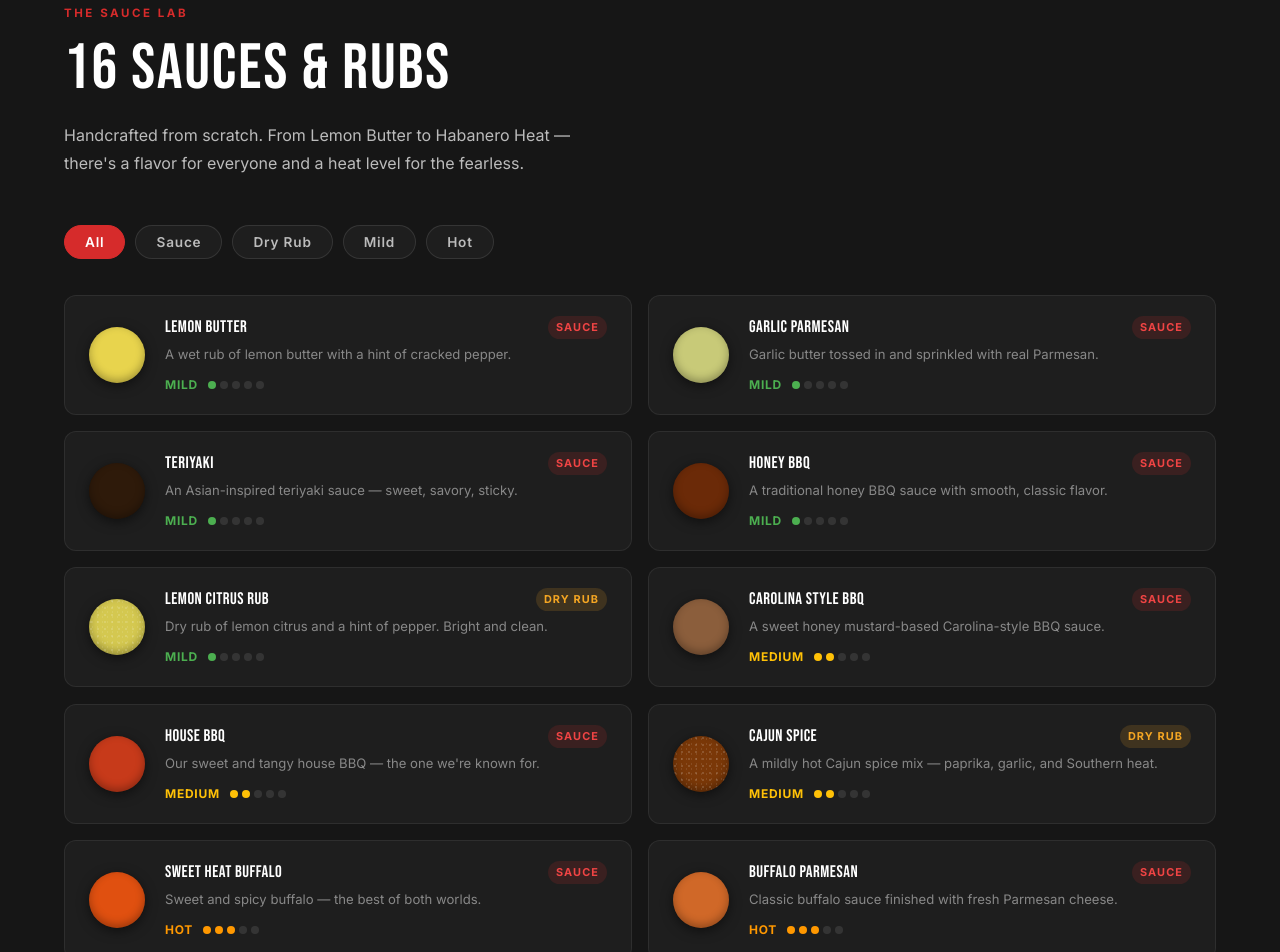
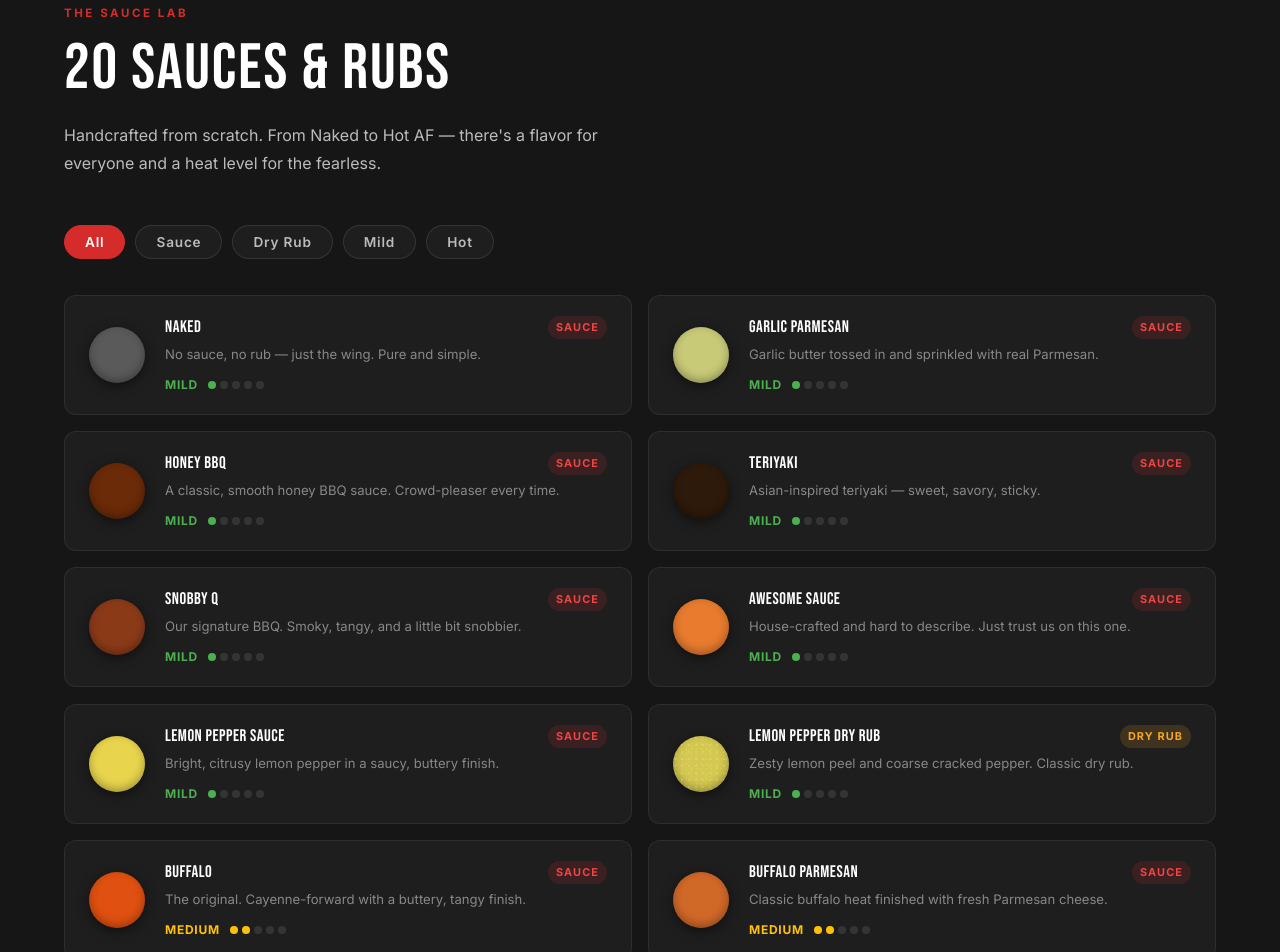
Before and after one commit to DeWittSolutionsLLC/WingSnobMock, a React (Vite) app: page /menu in a window 1280 px wide. Shown: the part 1440-2392 px from the top of the page. Built offline with nearby package versions, Linux system fonts and the light colour scheme.

Commit message:
updated Sauces

```diff
--- a/src/data/sauces.js
+++ b/src/data/sauces.js
@@ -1,20 +1,33 @@
 export const SAUCES = [
-  { id: 1,  name: 'Lemon Butter',        color: '#E8D44D', heat: 0, type: 'sauce', desc: 'A wet rub of lemon butter with a hint of cracked pepper.' },
-  { id: 2,  name: 'Garlic Parmesan',     color: '#C8CA78', heat: 0, type: 'sauce', desc: 'Garlic butter tossed in and sprinkled with real Parmesan.' },
-  { id: 3,  name: 'Teriyaki',            color: '#2E1A0A', heat: 0, type: 'sauce', desc: 'An Asian-inspired teriyaki sauce — sweet, savory, sticky.' },
-  { id: 4,  name: 'Honey BBQ',           color: '#6B2A08', heat: 0, type: 'sauce', desc: 'A traditional honey BBQ sauce with smooth, classic flavor.' },
-  { id: 5,  name: 'Lemon Citrus Rub',    color: '#D4C850', heat: 0, type: 'dry',   desc: 'Dry rub of lemon citrus and a hint of pepper. Bright and clean.' },
-  { id: 6,  name: 'Carolina Style BBQ',  color: '#8B5E3C', heat: 1, type: 'sauce', desc: 'A sweet honey mustard-based Carolina-style BBQ sauce.' },
-  { id: 7,  name: 'House BBQ',           color: '#C73A1A', heat: 1, type: 'sauce', desc: 'Our sweet and tangy house BBQ — the one we\'re known for.' },
-  { id: 8,  name: 'Cajun Spice',         color: '#7A3808', heat: 1, type: 'dry',   desc: 'A mildly hot Cajun spice mix — paprika, garlic, and Southern heat.' },
-  { id: 9,  name: 'Sweet Heat Buffalo',  color: '#E05010', heat: 2, type: 'sauce', desc: 'Sweet and spicy buffalo — the best of both worlds.' },
-  { id: 10, name: 'Buffalo Parmesan',    color: '#D06828', heat: 2, type: 'sauce', desc: 'Classic buffalo sauce finished with fresh Parmesan cheese.' },
-  { id: 11, name: 'Lemon Pepper Buffalo',color: '#D4903A', heat: 2, type: 'sauce', desc: 'Our classic buffalo with a bright hit of lemon pepper.' },
-  { id: 12, name: 'Asian Sweet & Spicy', color: '#E8582A', heat: 2, type: 'sauce', desc: 'Our take on a sweet and spicy Asian-style sauce.' },
-  { id: 13, name: 'Jamaican Jerk',       color: '#C44A20', heat: 3, type: 'sauce', desc: 'Authentic Jamaican spice blend with real Scotch Bonnet heat.' },
-  { id: 14, name: 'Habanero Mango',      color: '#E84020', heat: 3, type: 'sauce', desc: 'Spicy habanero sauce with a hint of sweet mango to cool the burn.' },
-  { id: 15, name: 'Nashville Hot',       color: '#C44E10', heat: 3, type: 'sauce', desc: 'A complex blend of sweetness, tang, and serious Nashville spice.' },
-  { id: 16, name: 'Habanero Heat',       color: '#CC1A1A', heat: 4, type: 'sauce', desc: 'A straight habanero sauce. Hot AF — no apologies.' },
+  // ── No Heat ──
+  { id: 1,  name: 'Naked',                      color: '#5A5A5A', heat: 0, type: 'sauce', desc: 'No sauce, no rub — just the wing. Pure and simple.' },
+  { id: 2,  name: 'Garlic Parmesan',            color: '#C8CA78', heat: 0, type: 'sauce', desc: 'Garlic butter tossed in and sprinkled with real Parmesan.' },
+  { id: 3,  name: 'Honey BBQ',                  color: '#6B2A08', heat: 0, type: 'sauce', desc: 'A classic, smooth honey BBQ sauce. Crowd-pleaser every time.' },
+  { id: 4,  name: 'Teriyaki',                   color: '#2E1A0A', heat: 0, type: 'sauce', desc: 'Asian-inspired teriyaki — sweet, savory, sticky.' },
+  { id: 5,  name: 'Snobby Q',                   color: '#8B3A18', heat: 0, type: 'sauce', desc: 'Our signature BBQ. Smoky, tangy, and a little bit snobbier.' },
+  { id: 6,  name: 'Awesome Sauce',              color: '#E87B2E', heat: 0, type: 'sauce', desc: 'House-crafted and hard to describe. Just trust us on this one.' },
+  { id: 7,  name: 'Lemon Pepper Sauce',         color: '#E8D44D', heat: 0, type: 'sauce', desc: 'Bright, citrusy lemon pepper in a saucy, buttery finish.' },
+  { id: 8,  name: 'Lemon Pepper Dry Rub',       color: '#D4C850', heat: 0, type: 'dry',   desc: 'Zesty lemon peel and coarse cracked pepper. Classic dry rub.' },
+
+  // ── Medium ──
+  { id: 9,  name: 'Buffalo',                    color: '#E05010', heat: 1, type: 'sauce', desc: 'The original. Cayenne-forward with a buttery, tangy finish.' },
+  { id: 10, name: 'Buffalo Parmesan',           color: '#D06828', heat: 1, type: 'sauce', desc: 'Classic buffalo heat finished with fresh Parmesan cheese.' },
+  { id: 11, name: 'Buffalo Lemon Pepper',       color: '#D4903A', heat: 1, type: 'sauce', desc: 'Buffalo sauce brightened up with a hit of lemon pepper.' },
+
+  // ── Hot ──
+  { id: 12, name: 'Cajun Dry Rub',              color: '#7A3808', heat: 2, type: 'dry',   desc: 'Bold Southern spice blend — paprika, garlic, and real heat.' },
+  { id: 13, name: 'Hot Honey BBQ',              color: '#C87820', heat: 2, type: 'sauce', desc: 'Classic honey BBQ with a slow, building heat. Addictive.' },
+  { id: 14, name: 'Sweet Chili',                color: '#C84040', heat: 2, type: 'sauce', desc: 'Sweet meets heat in a sticky, vibrant chili glaze.' },
+  { id: 15, name: 'Smokey Apple Chipotle Rub',  color: '#7A5030', heat: 2, type: 'dry',   desc: 'Smoky chipotle with a hint of sweet apple. Bold dry rub.' },
+
+  // ── Extra Hot ──
+  { id: 16, name: 'Jamaican Jerk',              color: '#C44A20', heat: 3, type: 'sauce', desc: 'Authentic Jamaican spice blend with real Scotch Bonnet heat.' },
+  { id: 17, name: 'Mango Habanero',             color: '#E84020', heat: 3, type: 'sauce', desc: 'Spicy habanero with a hint of sweet mango to cool the burn.' },
+  { id: 18, name: 'Nashville Hot Dry Rub',      color: '#A03818', heat: 3, type: 'dry',   desc: 'Nashville-style cayenne dry rub. Sweet, tangy, serious heat.' },
+
+  // ── Danger Zone ──
+  { id: 19, name: 'Blazin Q',                   color: '#991010', heat: 4, type: 'sauce', desc: 'Our hottest BBQ. Sweet up front, then it punches you in the face.' },
+  { id: 20, name: 'Hot AF Sauce',               color: '#CC1A1A', heat: 4, type: 'sauce', desc: 'A straight habanero sauce. No gimmicks. Not for the weak.' },
 ]
 
 export const HEAT_LABELS = ['Mild', 'Medium', 'Hot', 'Extra Hot', 'Danger Zone']
--- a/src/pages/Home.jsx
+++ b/src/pages/Home.jsx
@@ -3,7 +3,8 @@ import { SAUCES, HEAT_LABELS, HEAT_COLORS } from '../data/sauces'
 import wingHeroImg from '../assets/WingSnobTraditional.webp'
 import './Home.css'
 
-const FEATURED_SAUCES = SAUCES.slice(0, 8)
+// Pick a representative spread across heat levels
+const FEATURED_SAUCES = [1, 2, 4, 5, 9, 13, 17, 20].map(id => SAUCES.find(s => s.id === id))
 
 export default function Home() {
   return (
@@ -19,7 +20,7 @@ export default function Home() {
               <span className="hero__title-accent">Better Wings.</span>
             </h1>
             <p className="hero__subtitle" data-animate="fade-up" data-delay="200">
-              16 handcrafted sauces & rubs. Made-to-order in 70+ locations across 9 states. One obsession: flavor.
+              20 sauces & rubs. Made-to-order in 70+ locations across 9 states. One obsession: flavor.
             </p>
             <div className="hero__actions" data-animate="fade-up" data-delay="300">
               <Link to="/order" className="btn-primary">Order Now</Link>
@@ -44,7 +45,7 @@ export default function Home() {
           </div>
           <div className="stat__divider" />
           <div className="stat" data-animate="scale-up" data-delay="100">
-            <span className="stat__number">16</span>
+            <span className="stat__number">20</span>
             <span className="stat__label">Sauces & Rubs</span>
           </div>
           <div className="stat__divider" />
@@ -73,7 +74,7 @@ export default function Home() {
           <div className="why-grid">
             {[
               { icon: '🍗', title: 'Better Wings', text: 'Made-to-order, never frozen. From bone-in traditional to cauli wings — quality is non-negotiable.' },
-              { icon: '🧪', title: '16 Sauces & Rubs', text: 'From Lemon Butter to Habanero Heat — 16 handcrafted flavors that cover every corner of the flavor map.' },
+              { icon: '🧪', title: '20 Sauces & Rubs', text: 'From Garlic Parmesan to Blazin Q — 20 handcrafted flavors covering every corner of the heat map.' },
               { icon: '🏆', title: 'Metro Detroit\'s Best', text: 'Voted Best Chicken Wings in Metro Detroit. Started as a single location — now 70+ strong across 9 states.' },
               { icon: '📱', title: 'Snob Perks App', text: 'Order, earn rewards, and unlock exclusive deals. Download the Wing Snob app and get a free fry just for joining.' },
             ].map((card, i) => (
@@ -92,7 +93,7 @@ export default function Home() {
         <div className="container">
           <div className="sauce-preview__header" data-animate="fade-up">
             <p className="section-label">The Sauce Lab</p>
-            <h2 className="section-title">16 Sauces & Rubs</h2>
+            <h2 className="section-title">20 Sauces & Rubs</h2>
             <p className="section-subtitle">
               From Lemon Butter to Habanero Heat — handcrafted flavors at every heat level.
               Mix up to 2 per order.
@@ -119,7 +120,7 @@ export default function Home() {
             ))}
           </div>
           <div className="sauce-preview__cta" data-animate="fade-up">
-            <Link to="/menu" className="btn-secondary">See All 16 Sauces & Rubs</Link>
+            <Link to="/menu" className="btn-secondary">See All 20 Sauces & Rubs</Link>
             <Link to="/order" className="btn-primary">Start Your Order</Link>
           </div>
         </div>
--- a/src/pages/Menu.jsx
+++ b/src/pages/Menu.jsx
@@ -85,7 +85,7 @@ export default function Menu() {
           <p className="section-label" data-animate="blur-in">The Menu</p>
           <h1 className="section-title" data-animate="blur-in" data-delay="80">We Just Have<br />Better Wings.</h1>
           <p className="section-subtitle" data-animate="fade-up" data-delay="180">
-            Traditional, boneless, tenders, cauli wings, minis, sandos, and sides — all made to order with 16 handcrafted sauces & rubs.
+            Traditional, boneless, tenders, cauli wings, minis, sandos, and sides — all made to order with 20 handcrafted sauces & rubs.
           </p>
           <Link to="/order" className="btn-primary" style={{ marginTop: '28px' }} data-animate="fade-up" data-delay="280">Start Your Order</Link>
         </div>
@@ -153,9 +153,9 @@ export default function Menu() {
         <div className="container">
           <div className="menu-section__header" data-animate="fade-up">
             <p className="section-label">The Sauce Lab</p>
-            <h2 className="section-title">16 Sauces & Rubs</h2>
+            <h2 className="section-title">20 Sauces & Rubs</h2>
             <p className="section-subtitle">
-              Handcrafted from scratch. From Lemon Butter to Habanero Heat — there's a flavor for everyone and a heat level for the fearless.
+              Handcrafted from scratch. From Naked to Hot AF — there's a flavor for everyone and a heat level for the fearless.
             </p>
           </div>
 
```
